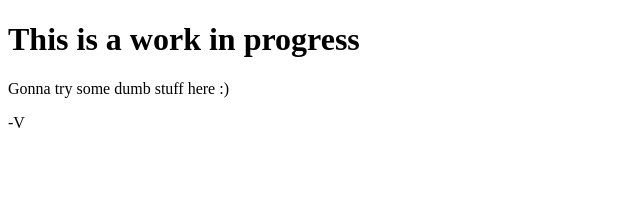
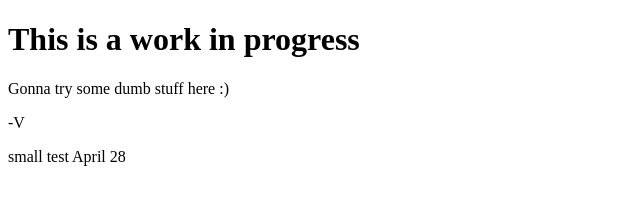
Before and after one commit to vincentsgherzi/cse135site, a plain HTML site: page ihateforcedhttps.com/public_html/members/vincent.html in a window 1280 px wide. Shown: the whole page, without its empty margins (0-640 px from the left). Drawn offline with Linux system fonts and the light colour scheme.

Commit message:
small push test for heath check

```diff
--- a/ihateforcedhttps.com/public_html/members/vincent.html
+++ b/ihateforcedhttps.com/public_html/members/vincent.html
@@ -7,5 +7,6 @@
     <h1>This is a work in progress</h1>
     <p>Gonna try some dumb stuff here :)</p>
     <p>-V</p>
+    <p>small test April 28</p>
   </body>
 </html>
```
Also changed, not shown: 3 other files.
